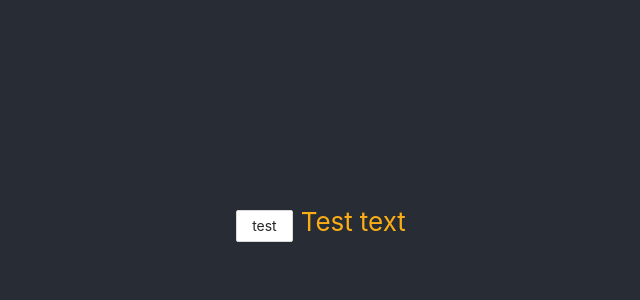
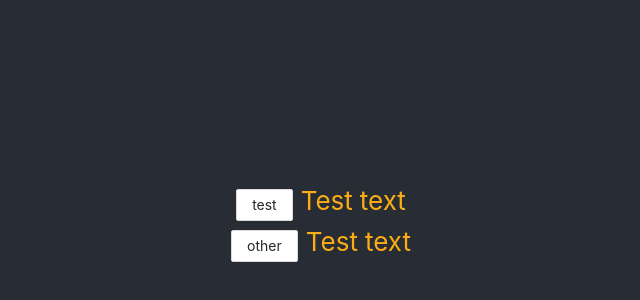
Before and after one commit to aaannestad/worktimer-electron, a React (Create React App) app: page / in a window 1280 px wide. Shown: the part 178-478 px from the top of the page, without its empty margins (319-959 px from the left). Built offline with nearby package versions, Linux system fonts and the light colour scheme.

Commit message:
generating UI elements by looping now works

```diff
--- a/src/App.js
+++ b/src/App.js
@@ -3,11 +3,28 @@ import "./App.css";
 import { Button } from "antd";
 import Project from "./project.js";
 
+const testData = {
+  item1: {
+    name: "test",
+    time: "now",
+  },
+  item2: {
+    name: "other",
+    time: "then",
+  },
+};
+
+var projectElements = [];
+
+for (var item in testData) {
+  projectElements.push(<Project name={testData[item].name}></Project>);
+}
+
 function App() {
   return (
     <div className="App">
       <header className="App-header">
-        <Project name="test"></Project>
+        <>{projectElements}</>
       </header>
     </div>
   );
```
